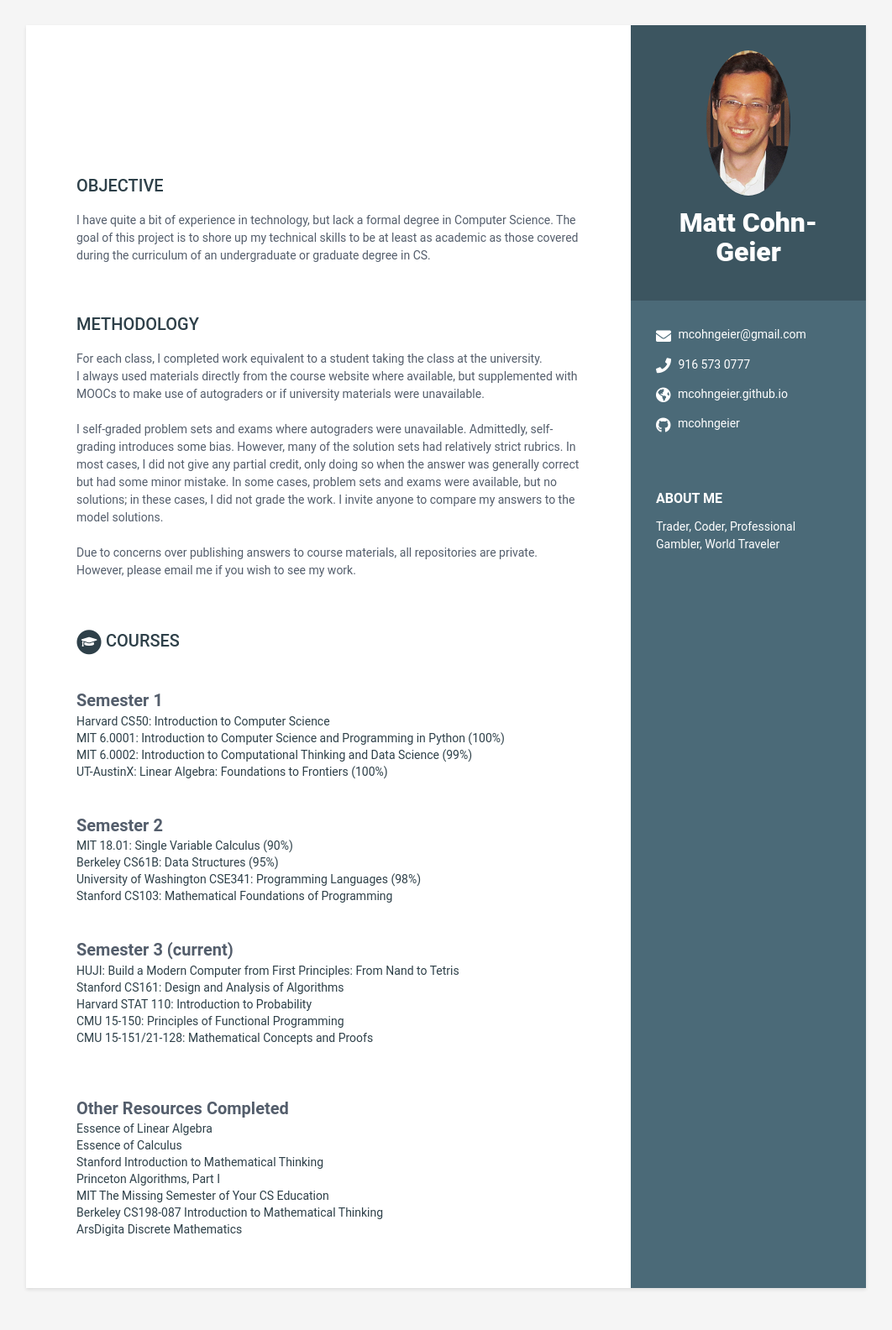
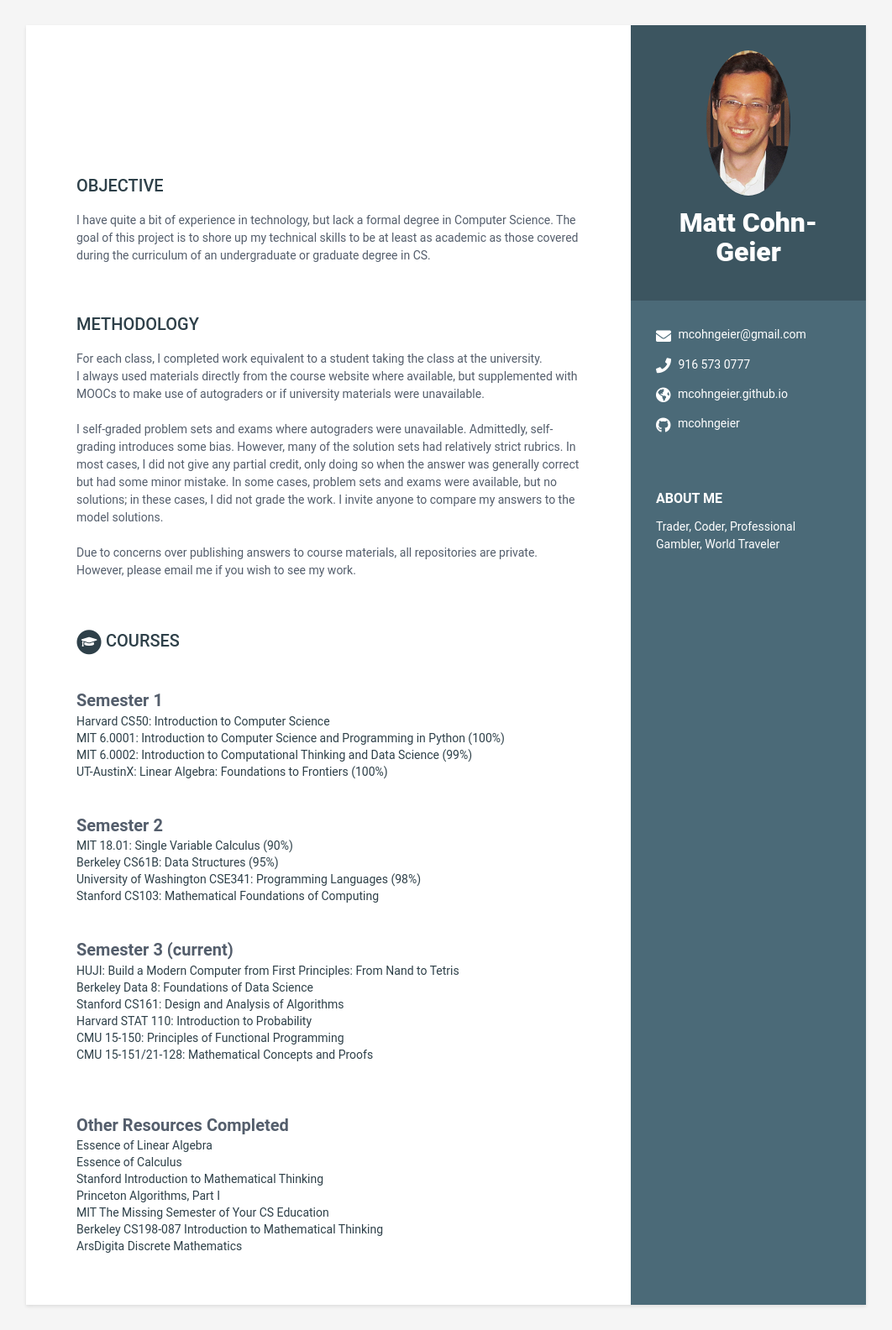
Before and after one commit to mcohngeier/cv, a Jekyll site: the page built from selfstudy.html, in a window 1280 px wide. Shown: the whole page at 84% size, without its empty margins (109-1171 px from the left). Built offline with Jekyll 4.4.1, drawn with Linux system fonts in a browser that asks for light colours.

Commit message:
Update selfstudy.yml

```diff
--- a/_data/selfstudy.yml
+++ b/_data/selfstudy.yml
@@ -49,7 +49,7 @@
         link: "https://courses.cs.washington.edu/courses/cse341/16sp/"
         grade: 98%
       - number: Stanford CS103
-        title: Mathematical Foundations of Programming
+        title: Mathematical Foundations of Computing
         link: "https://web.stanford.edu/class/archive/cs/cs103/cs103.1208/"
 
 current-semester:
@@ -58,6 +58,9 @@
     - number: HUJI
       title: "Build a Modern Computer from First Principles: From Nand to Tetris"
       link: https://www.coursera.org/learn/build-a-computer
+    - number: Berkeley Data 8
+      title: Foundations of Data Science
+      link: http://data8.org/fa20/
     - number: Stanford CS161
       title: Design and Analysis of Algorithms
       link: "https://web.stanford.edu/class/cs161/"
```
